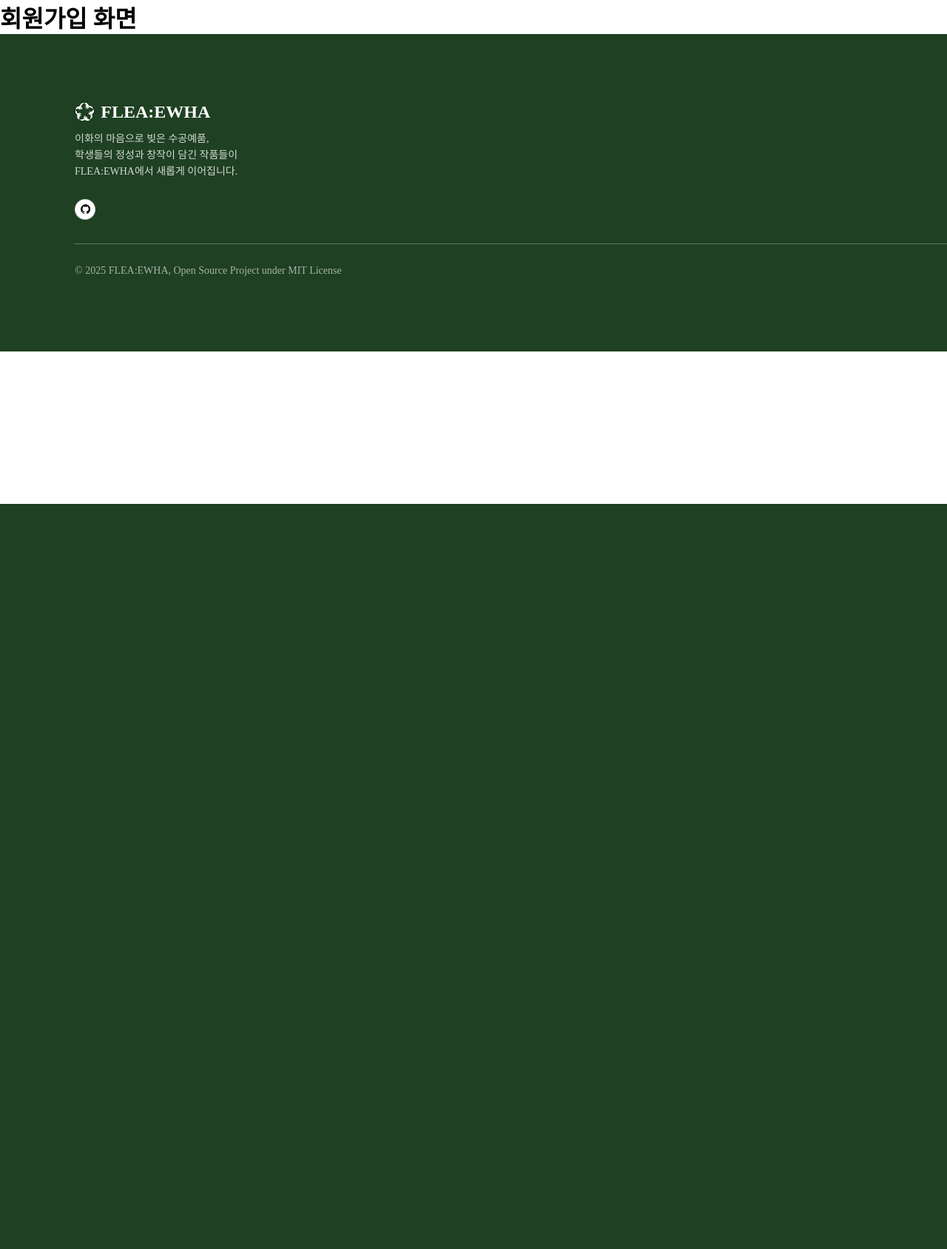
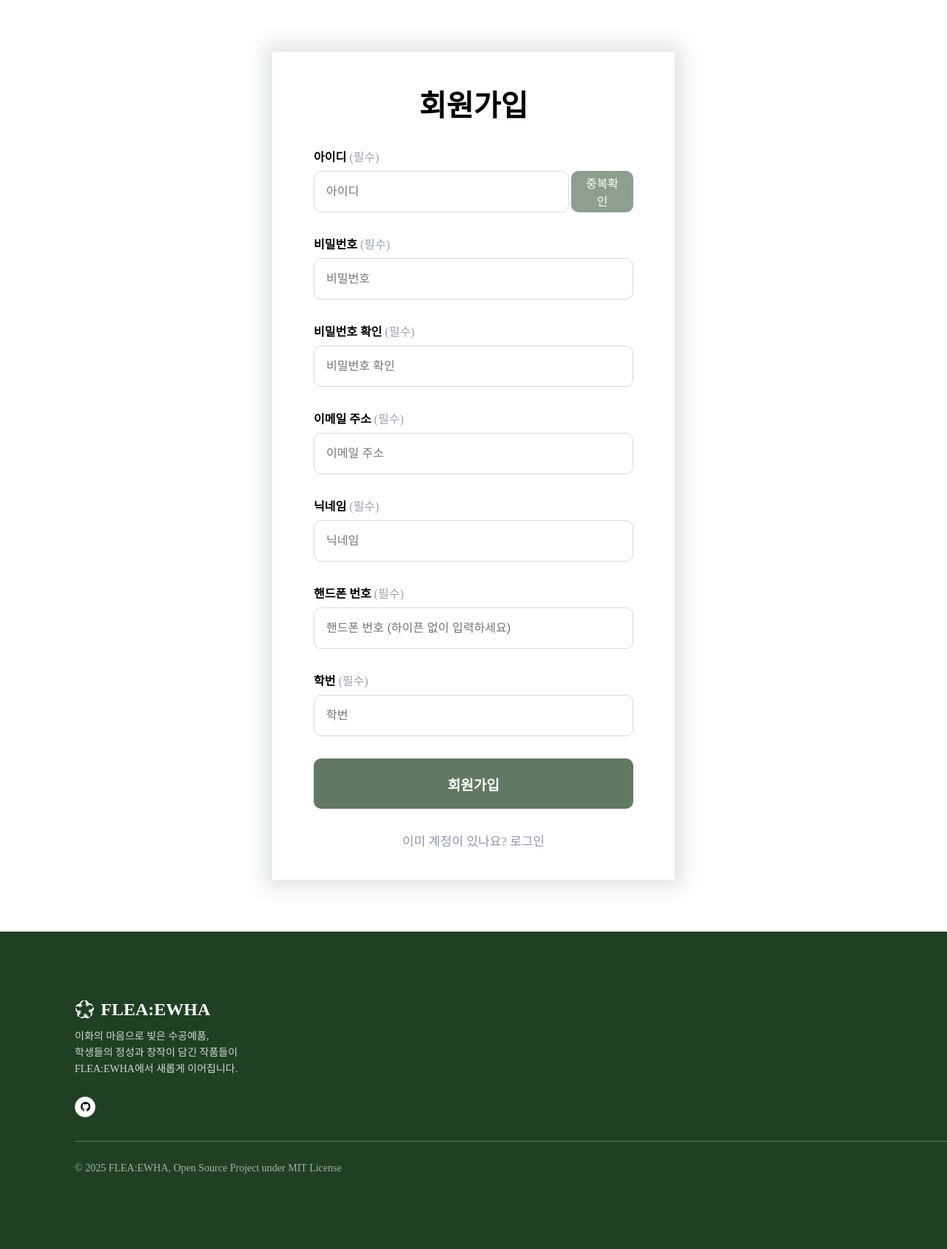
Before and after one commit to geumeuni-best/flea-ewha, a Flask app: page /signup in a window 1280 px wide; the page is wider, and only the part inside the window is pictured. Shown: the part 119-1807 px from the top of that part at 74% size. Before the commit the page ends 800 px from the top of that part, so only its background shows below. Run offline with Flask 3, Linux system fonts and the light colour scheme.

Commit message:
✨ feat: 회원가입 화면 구성

```diff
--- a/static/css/signup.css
+++ b/static/css/signup.css
@@ -0,0 +1,161 @@
+.signup-section {
+  display: flex;
+  justify-content: center;
+  align-items: center;
+  padding-top: 70px;
+  padding-bottom: 70px;
+  background-color: #ffffff;
+}
+
+.signup-card {
+  display: flex;
+  width: 544px;
+  padding: 41px 56px;
+  flex-direction: column;
+  align-items: center;
+  gap: 30px;
+  background: #FFF;
+  box-shadow: 0 0 25px 10px rgba(31, 64, 35, 0.14);
+}
+
+.signup-title {
+  color: #000;
+  text-align: center;
+  font-family: Pretendard;
+  font-size: 40px;
+  font-style: normal;
+  font-weight: 700;
+  line-height: normal;
+}
+
+.form-row {
+  display: flex;
+  flex-direction: column;
+  gap: 8px;
+  margin-bottom: 30px;
+}
+
+.form-row.with-action {
+  display: flex;
+  flex-direction: column;
+  gap: 8px;
+  position: relative;
+}
+
+.form-row.with-action .form-input {
+  margin-top: 8px;
+  padding-right: 120px;
+}
+
+#btn-check-username {
+  margin-left: 348px;
+  height: 56px;
+  padding: 0 14px;
+  margin-top: -64px;
+  border: none;
+  border-radius: 10px;
+  background: rgba(31, 64, 35, 0.50);
+  color: #FFF;
+  font-family: Pretendard;
+  font-size: 16px;
+  font-style: normal;
+  font-weight: 400;
+  line-height: normal;
+}
+
+#btn-check-username:hover {
+  background:#00462A;
+  cursor: pointer;
+}
+
+.form-label {
+  color: #000;
+  font-family: Pretendard;
+  font-size: 16px;
+  font-style: normal;
+  font-weight: 600;
+  line-height: normal;
+}
+
+.form-placeholder {
+  color: #9096B2;
+  font-family: Pretendard;
+  font-size: 16px;
+  font-style: normal;
+  font-weight: 400;
+  line-height: normal;
+}
+
+.opt {
+  color: #9CA3AF;
+  font-weight: 500;
+}
+
+.form-input {
+  height: 56px;
+  padding: 0 16px;
+  align-self: stretch;
+  border-radius: 10px;
+  border: 1px solid #D9D9D9;
+  background: #FFF;
+  font-size: 16px;
+  color: #9096B2;
+  font-family: 'Pretendard', sans-serif;
+  outline: none;
+}
+
+.form-input:focus {
+  border-color: #00462A;
+  box-shadow: 0 0 0 2px rgba(0, 70, 42, 0.1);
+}
+
+.btn-primary {
+  display: flex;
+  height: 68px;
+  width: 432px;
+  padding: 19px 180px;
+  justify-content: center;
+  align-items: center;
+  gap: 10px;
+  border-radius: 10px;
+  background: rgba(31, 64, 35, 0.70);
+  border: none;
+  color: #ffffff;
+  font-family: Pretendard;
+  font-size: 19px;
+  font-style: normal;
+  font-weight: 700;
+  line-height: normal;
+}
+
+.btn-primary:hover {
+  background:#00462A;
+  cursor: pointer;
+}
+
+.signup-help {
+  margin-top: 30px;
+  text-align: center;
+  color: #9096B2;
+  font-family: Pretendard;
+  font-size: 17px;
+  font-style: normal;
+  font-weight: 400;
+  line-height: normal;
+}
+
+.link-login {
+  color: #9096B2;
+  text-align: center;
+  font-family: Pretendard;
+  font-size: 17px;
+  font-style: normal;
+  font-weight: 500;
+  line-height: normal;
+  text-decoration: none;
+}
+
+.link-login:hover {
+  text-decoration: underline;
+  cursor: pointer;
+}
--- a/templates/signup.html
+++ b/templates/signup.html
@@ -13,6 +13,69 @@
   {% extends "index.html" %}
 
   {% block section %}
-    <h1>회원가입 화면</h1>
+  {% with mesg = get_flashed_messages() %}
+  {% if mesg !=[] %}
+  <script>alert("{{ mesg[0] }}")</script>
+  {% endif %}
+  {% endwith %}
+
+  <section class="signup-section" aria-labelledby="signup-title">
+    <div class="signup-card">
+      <h1 id="signup-title" class="signup-title">회원가입</h1>
+
+      <form class="signup-form" action="/signup_post" method="post" novalidate>
+        <!-- 아이디 -->
+        <div class="form-row with-action">
+          <div class="field">
+            <label for="username" class="form-label" id="id">아이디 <span class="opt">(필수)</span></label>
+            <input id="username" name="username" type="text" class="form-input" placeholder="아이디" autocomplete="username" required>
+          </div>
+          <button type="button" class="btn-secondary" id="btn-check-username">중복확인</button>
+        </div>
+
+        <!-- 비밀번호 -->
+        <div class="form-row">
+          <label for="password" class="form-label">비밀번호 <span class="opt">(필수)</span></label>
+          <input id="password" name="password" type="password" class="form-input" placeholder="비밀번호" autocomplete="new-password" required>
+        </div>
+
+        <!-- 비밀번호 확인 -->
+        <div class="form-row">
+          <label for="password_confirm" class="form-label">비밀번호 확인 <span class="opt">(필수)</span></label>
+          <input id="password_confirm" name="password_confirm" type="password" class="form-input" placeholder="비밀번호 확인" autocomplete="new-password" required>
+        </div>
+
+        <!-- 이메일 -->
+        <div class="form-row">
+          <label for="email" class="form-label">이메일 주소 <span class="opt">(필수)</span></label>
+          <input id="email" name="email" type="email" class="form-input" placeholder="이메일 주소" autocomplete="email" required>
+        </div>
+
+        <!-- 닉네임 -->
+        <div class="form-row">
+          <label for="nickname" class="form-label">닉네임 <span class="opt">(필수)</span></label>
+          <input id="nickname" name="nickname" type="text" class="form-input" placeholder="닉네임" required>
+        </div>
+
+        <!-- 핸드폰 번호 -->
+        <div class="form-row">
+          <label for="phone" class="form-label">핸드폰 번호 <span class="opt">(필수)</span></label>
+          <input id="phone" name="phone" type="tel" class="form-input" placeholder="핸드폰 번호 (하이픈 없이 입력하세요)">
+        </div>
+
+        <!-- 학번 -->
+        <div class="form-row">
+          <label for="student_id" class="form-label">학번 <span class="opt">(필수)</span></label>
+          <input id="student_id" name="student_id" type="text" class="form-input" placeholder="학번">
+        </div>
+
+        <button type="submit" class="btn-primary">회원가입</button>
+
+        <p class="signup-help">
+          이미 계정이 있나요? <a href="/login" class="link-login">로그인</a>
+        </p>
+      </form>
+    </div>
+  </section>
   {% endblock section %}
 </body>
```
